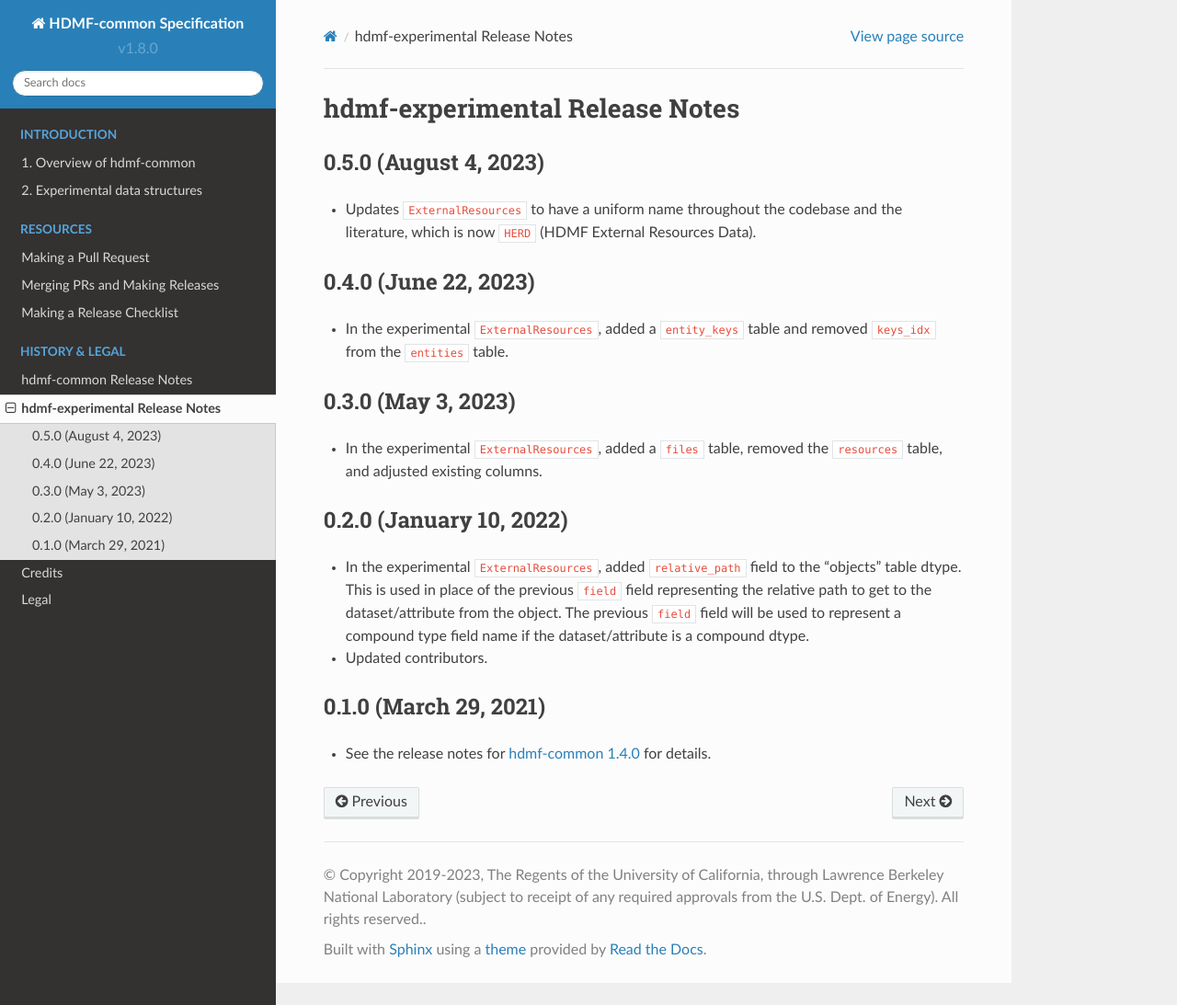
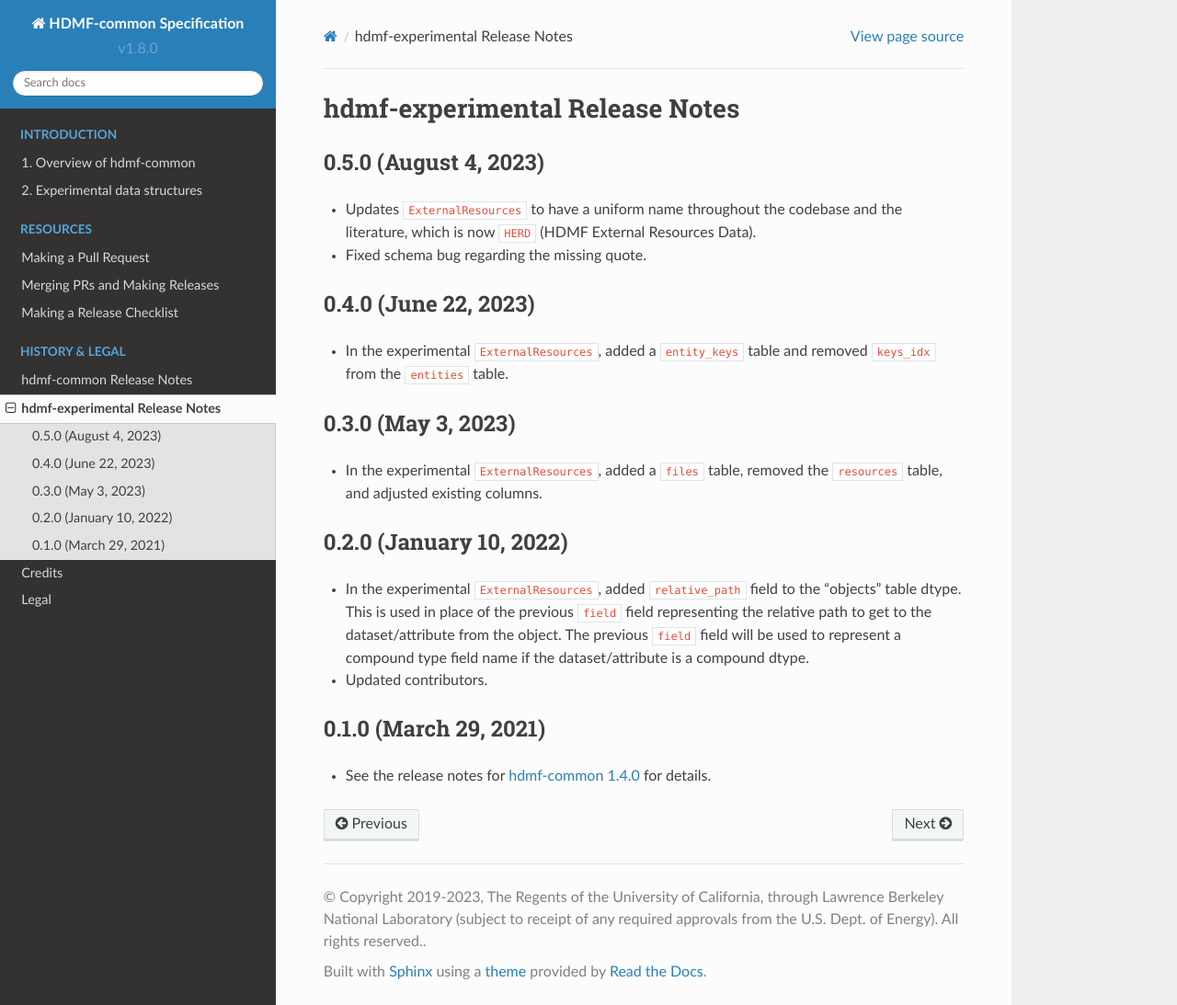
Before and after one commit to hdmf-dev/hdmf-common-schema, a Sphinx documentation site: the page built from docs/source/hdmf_experimental_release_notes.rst, in a window 1280 px wide and 1093 px high. Shown: the whole window at 92% size. Built offline with Sphinx 7.4.7 and the Read the Docs theme 2.0.0, drawn with Linux system fonts in a browser that asks for light colours.

Commit message:
Missing Quotation (#75)
* Missing Quotation

* Update hdmf_experimental_release_notes.rst

```diff
--- a/docs/source/hdmf_experimental_release_notes.rst
+++ b/docs/source/hdmf_experimental_release_notes.rst
@@ -7,6 +7,7 @@
 ----------------------
 - Updates ``ExternalResources`` to have a uniform name throughout the codebase and the literature, which is now ``HERD``
   (HDMF External Resources Data).
+- Fixed schema bug regarding the missing quote.
 
 0.4.0 (June 22, 2023)
 ---------------------
```
Also changed, not shown: 1 other file.
